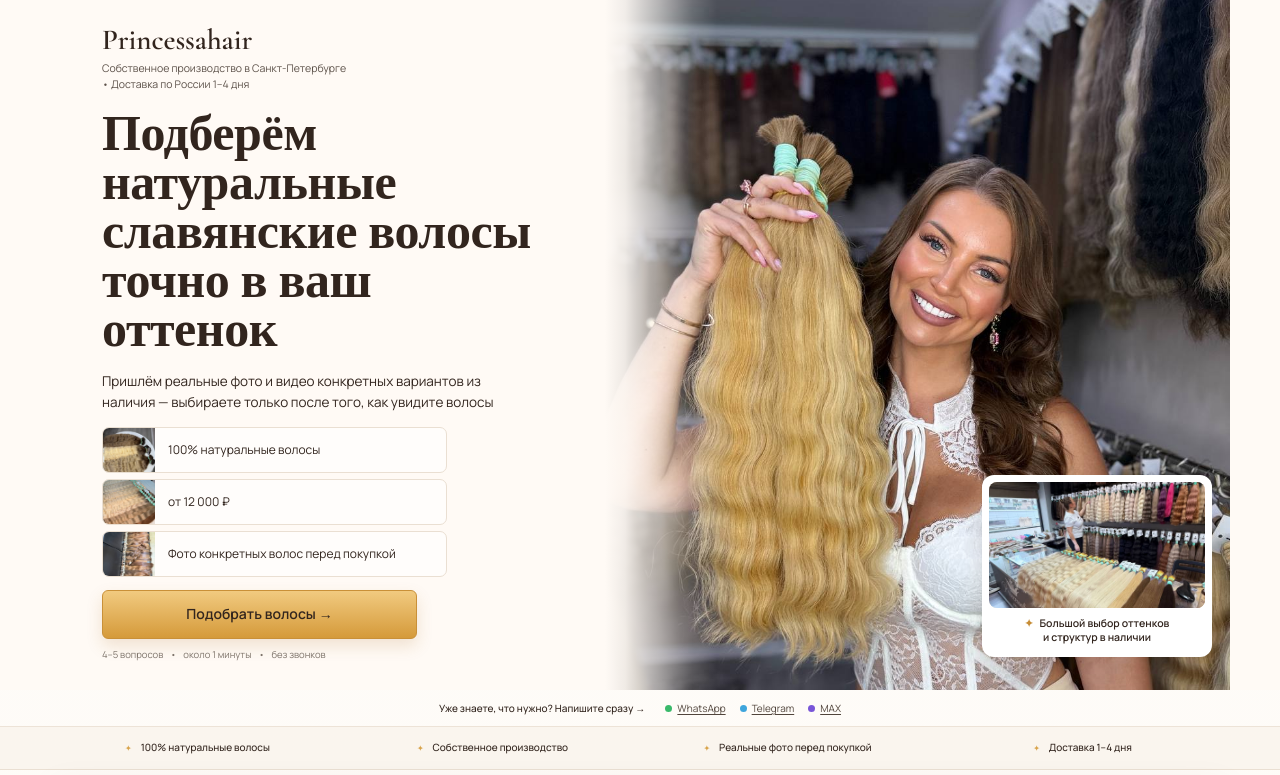
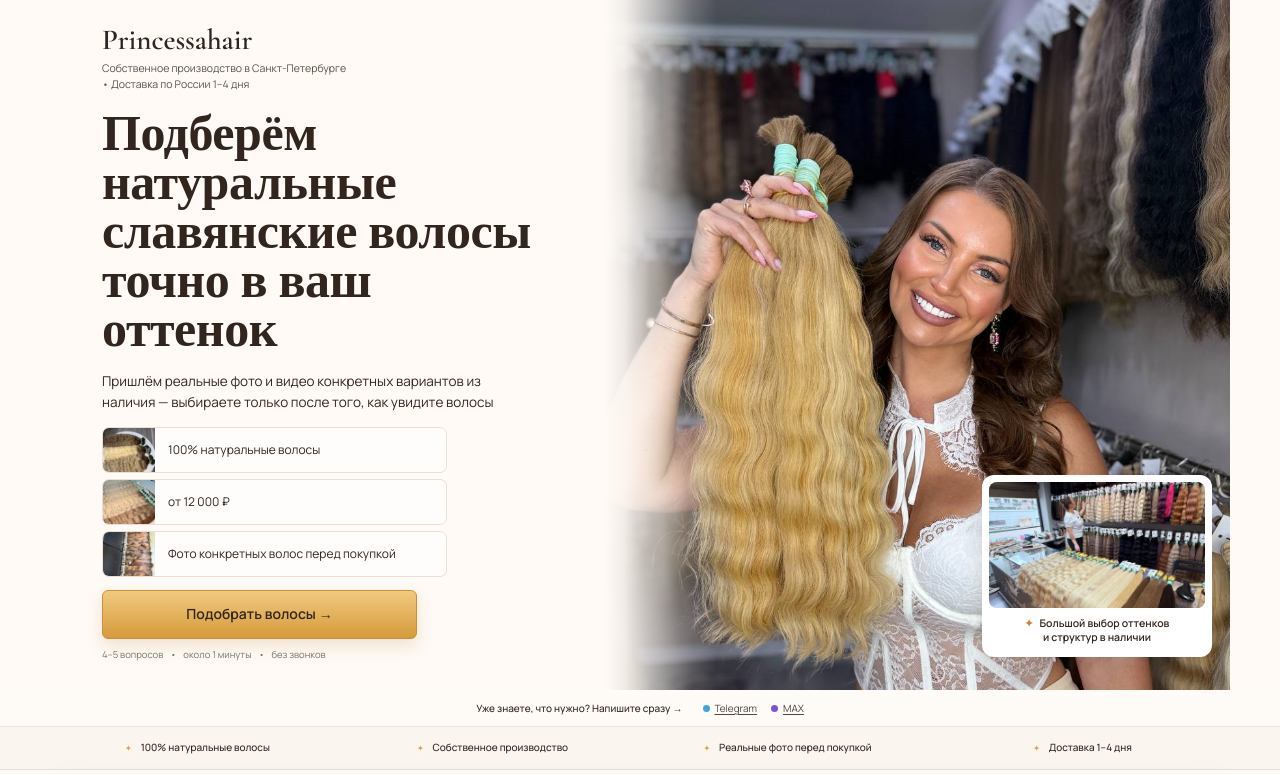
Before and after one commit to helledpro/princessahair, a React (Vite) app: page / in a window 1280 px wide. Shown: the top 775 px of the page. Built offline with nearby package versions, Linux system fonts and the light colour scheme.

Commit message:
Remove WhatsApp from messenger links

```diff
--- a/src/components/Common.tsx
+++ b/src/components/Common.tsx
@@ -13,7 +13,6 @@ const photoPositions:Record<string,CSSProperties['objectPosition']>={
 
 const contactMessage='Здравствуйте! Хочу подобрать волосы Princessahair.';
 const encodedContactMessage=encodeURIComponent(contactMessage);
-const whatsappUrl=`https://wa.me/79633255266?text=${encodedContactMessage}`;
 const telegramProfileUrl='https://t.me/Princessahair_Studio';
 const telegramMobileUrl=`https://t.me/Princessahair_Studio?text=${encodedContactMessage}`;
 const maxProfileUrl='https://max.ru/u/f9LHodD0cOLI7eBgRW67C5HWZZQB128y7nKqu4YltKxZrV578bHWW_s2Td8';
@@ -75,7 +74,6 @@ export function Section({children,className='',id}:{children:ReactNode,className
 
 export function MessengerLinks(){
   return <nav className="messengers" aria-label="Мессенджеры">
-    <a id="whatsapp" className="wa" href={whatsappUrl} target="_blank" rel="noreferrer"><i/>WhatsApp</a>
     <a id="telegram" className="tg" href={telegramMobileUrl} target="_blank" rel="noreferrer" onClick={handleTelegramClick}><i/>Telegram</a>
     <a id="max" className="mx" href={maxProfileUrl} target="_blank" rel="noreferrer" onClick={handleMaxClick}><i/>MAX</a>
   </nav>
```
